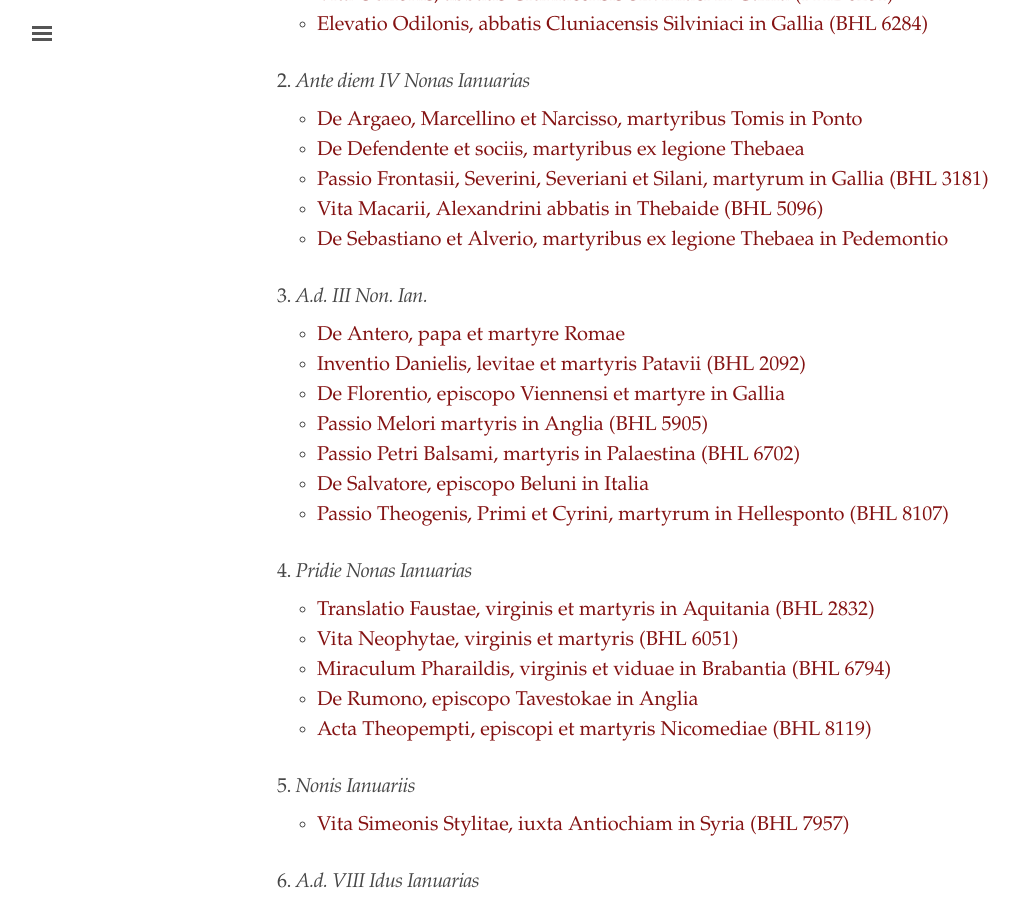
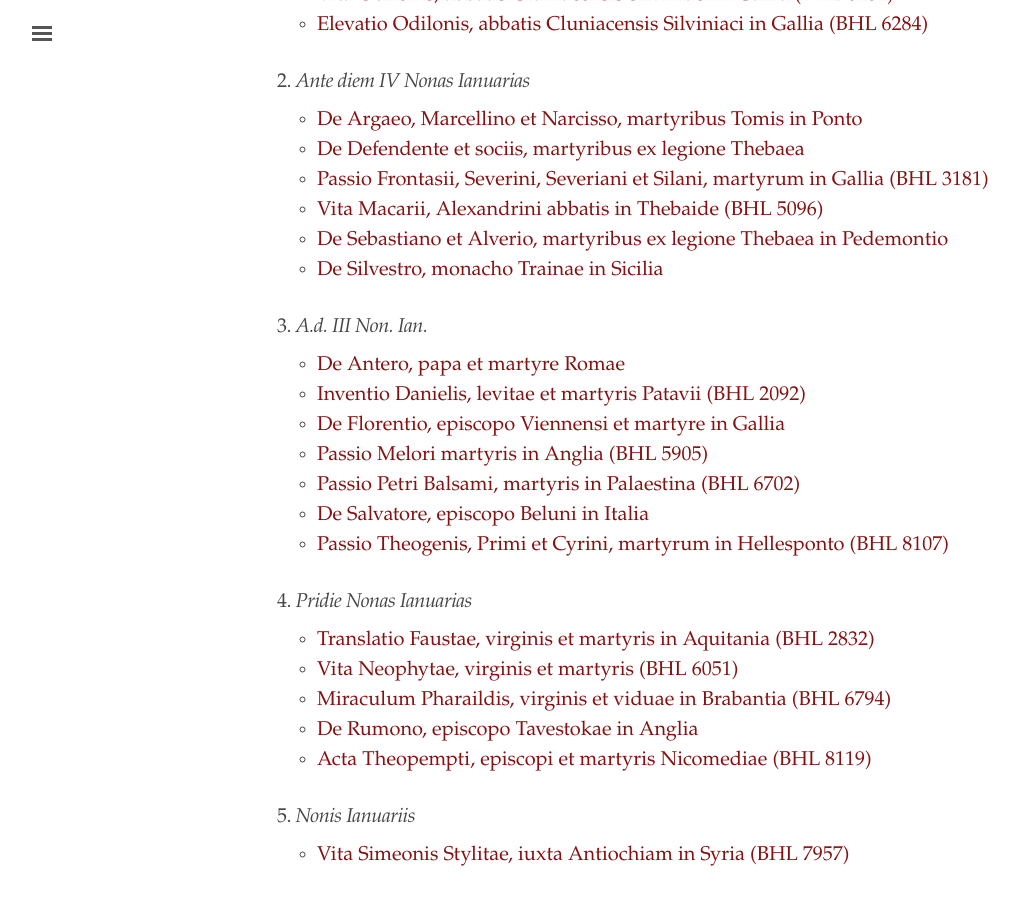
Before and after one commit to cjkoepke1/latin-hagiography, a Jekyll site: the page built from index.md, in a window 1280 px wide and 900 px high, scrolled down 865 px. Shown: the whole window, without its empty margins (3-1022 px from the left). Built offline with Jekyll 4.4.1, drawn with Linux system fonts in a browser that asks for light colours.

Commit message:
Added De Silvestro monacho Trainae

```diff
--- a/index.md
+++ b/index.md
@@ -35,6 +35,7 @@ title: "Latin Hagiography"
 - [Passio Frontasii, Severini, Severiani et Silani, martyrum in Gallia (BHL 3181)](https://cjkoepke1.github.io/latin-hagiography/texts/passio-frontasii/)
 - [Vita Macarii, Alexandrini abbatis in Thebaide (BHL 5096)](https://cjkoepke1.github.io/latin-hagiography/texts/vita-macarii-alexandrini/)
 - [De Sebastiano et Alverio, martyribus ex legione Thebaea in Pedemontio](https://cjkoepke1.github.io/latin-hagiography/texts/de-sebastiano-et-alverio/)
+- [De Silvestro, monacho Trainae in Sicilia](https://cjkoepke1.github.io/latin-hagiography/texts/de-silvestro-trainae/)
 
 ### 3. *A.d. III Non. Ian.*
 
```
